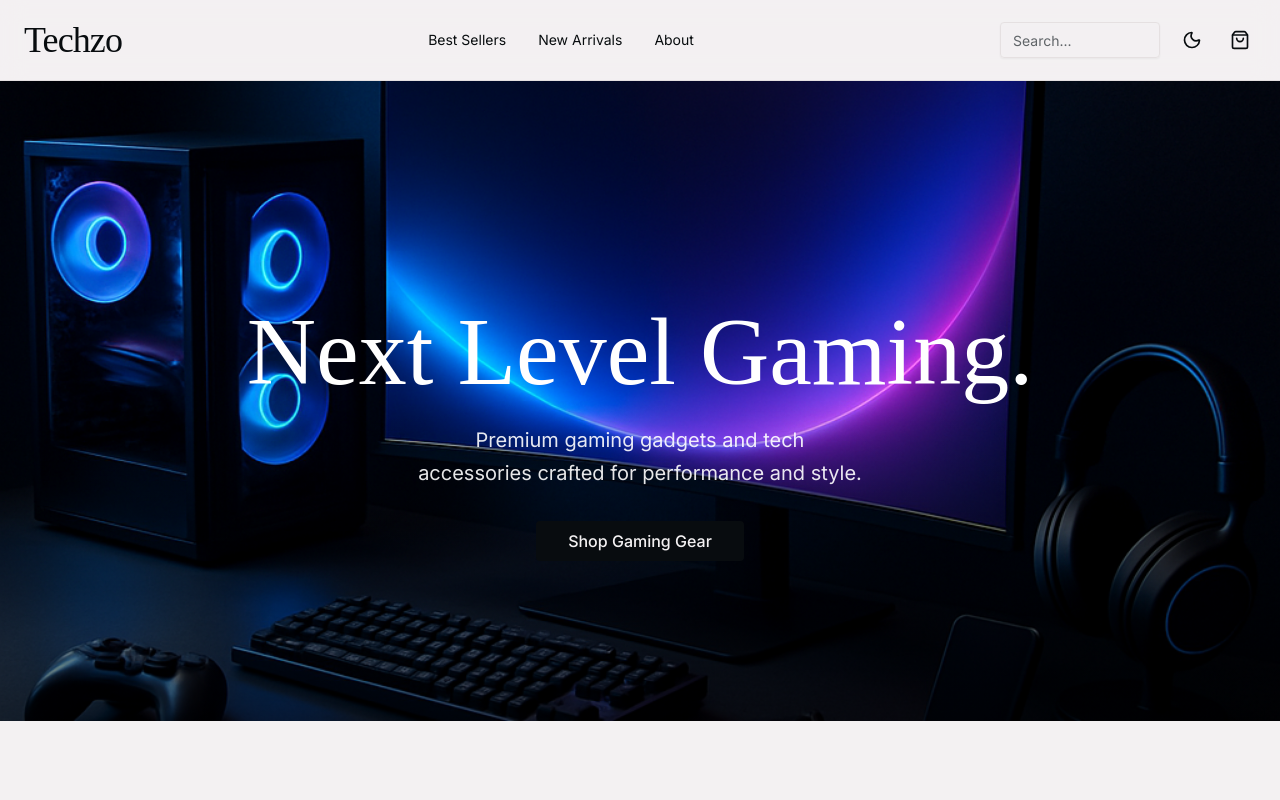
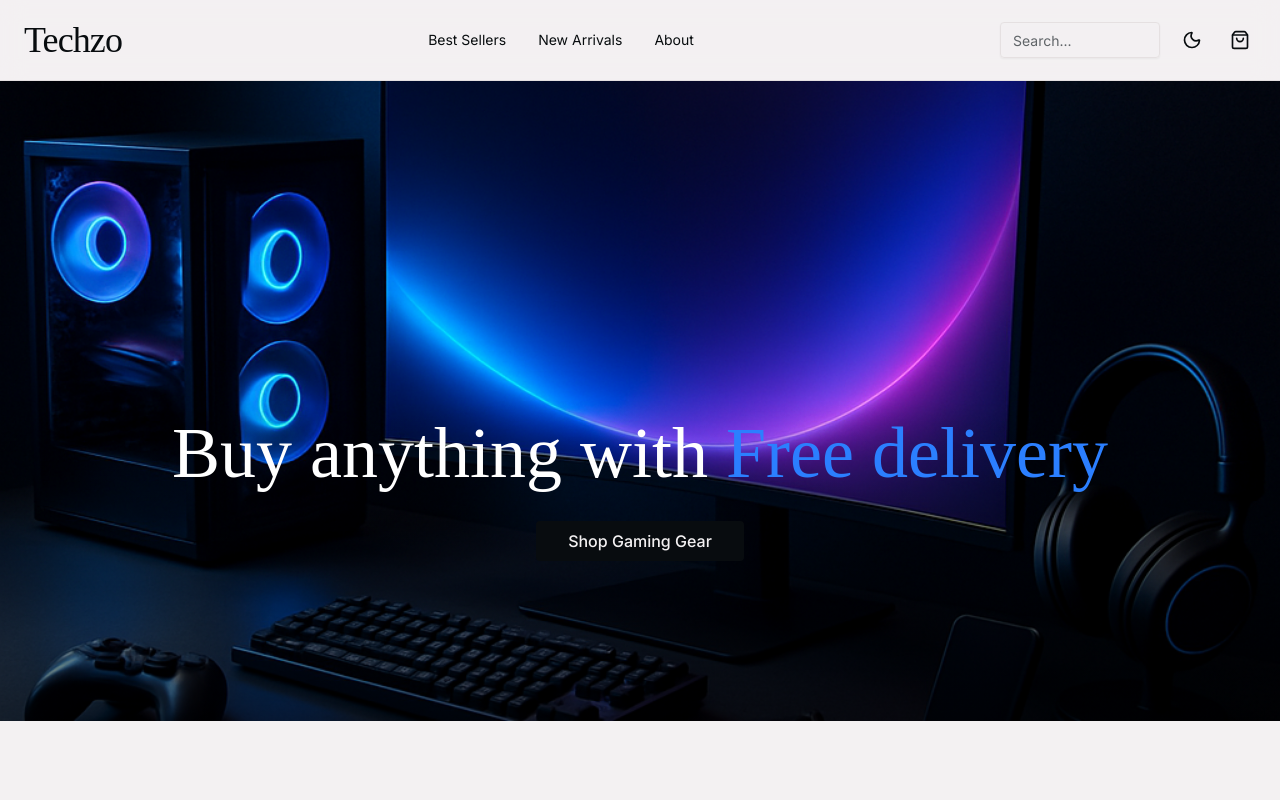
Before and after one commit to taseen-ahmed-siam/e-commerce-website, a Next.js app: page / in a window 1280 px wide. Shown: the top 800 px of the page. Built offline with nearby package versions, Linux system fonts and the light colour scheme.

Commit message:
feat: update hero section headline and description for new promotion
Co-authored-by: Md. Ta-seen Ahmed Siam <236147684+taseen-ahmed-siam@users.noreply.github.com>

```diff
--- a/components/hero.tsx
+++ b/components/hero.tsx
@@ -29,11 +29,10 @@ export function Hero() {
           transition={{ delay: 0.3, duration: 0.8 }}
           className="text-center px-4 text-balance"
         >
-          <h1 className="font-serif text-4xl sm:text-5xl md:text-7xl lg:text-8xl text-white mb-4 md:mb-6">
-            Next Level Gaming.
+          <h1 className="font-serif text-3xl sm:text-4xl md:text-6xl lg:text-7xl text-white mb-4 md:mb-6 mt-9">
+            Buy anything with <span className="text-blue-500">Free delivery</span>
           </h1>
           <p className="text-base sm:text-lg md:text-xl text-white/90 mb-6 md:mb-8 max-w-2xl mx-auto leading-relaxed">
-            Premium gaming gadgets and tech accessories crafted for performance and style.
           </p>
           <Button asChild size="lg" className="text-base px-8">
             <Link href="/#best-sellers">Shop Gaming Gear</Link>
```
